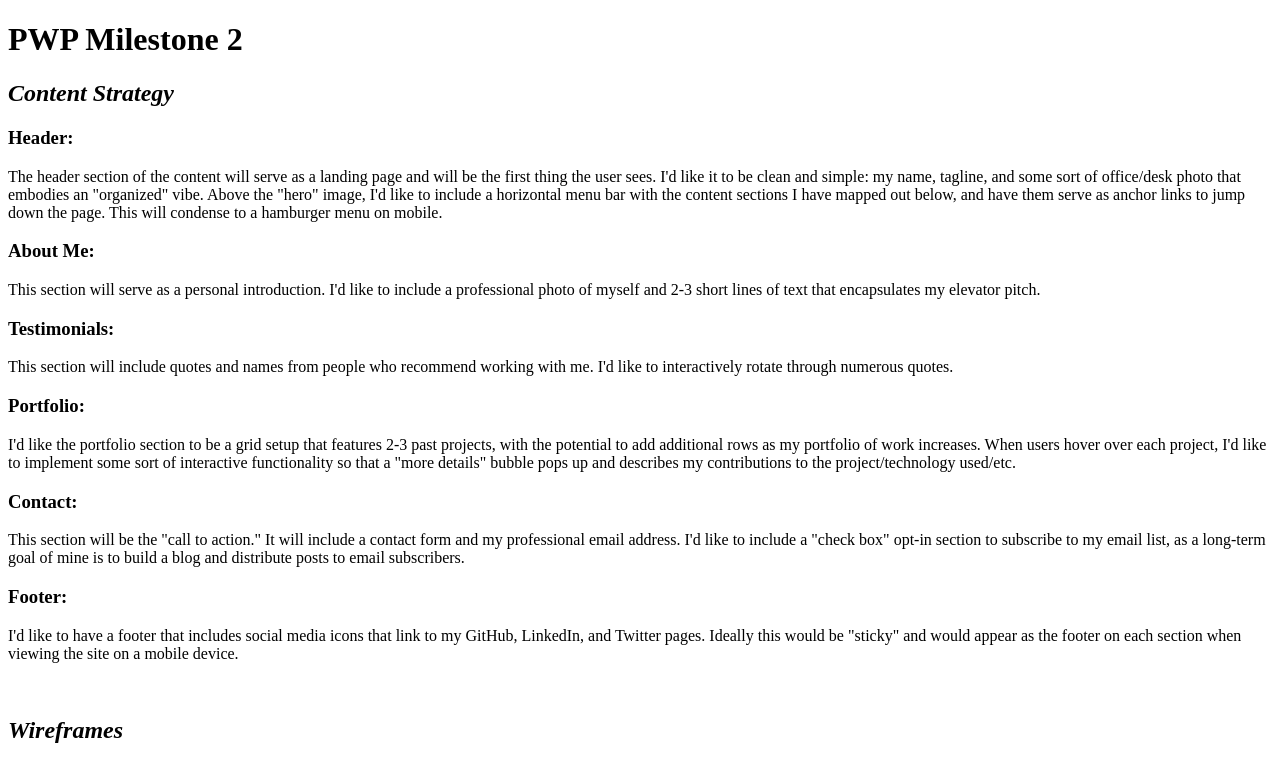
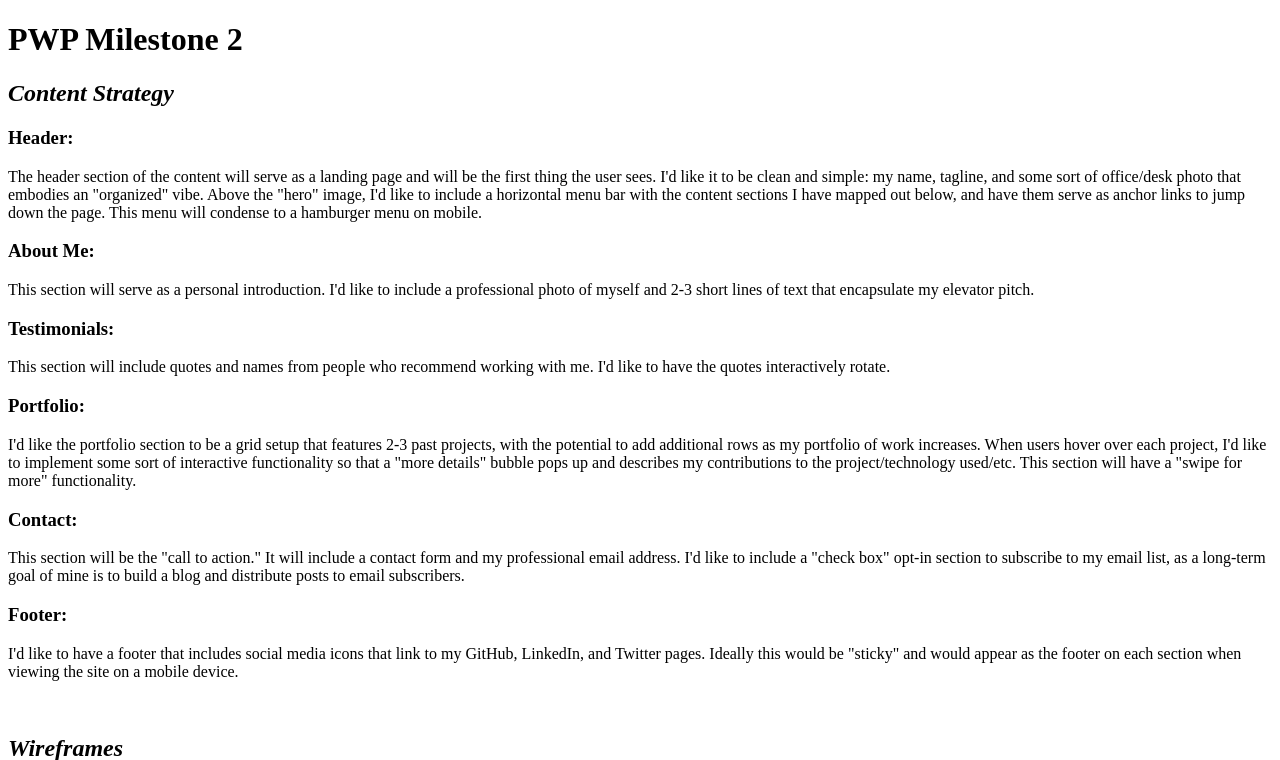
Before and after one commit to erincodes/portfolio-website, a PHP site: page /milestone-2.php in a window 1280 px wide. Shown: the top 760 px of the page. Run offline with PHP 8.4, Linux system fonts and the light colour scheme.

Commit message:
Uploaded desktop wireframe image and placed in content, did a final content review before submitting to instructors.

```diff
--- a/public_html/documentation/milestone-2.php
+++ b/public_html/documentation/milestone-2.php
@@ -8,13 +8,13 @@
 		<h1>PWP Milestone 2</h1>
 		<h2><em>Content Strategy</em></h2>
 			<h3>Header:</h3>
-				<p>The header section of the content will serve as a landing page and will be the first thing the user sees. I'd like it to be clean and simple: my name, tagline, and some sort of office/desk photo that embodies an "organized" vibe. Above the "hero" image, I'd like to include a horizontal menu bar with the content sections I have mapped out below, and have them serve as anchor links to jump down the page. This will condense to a hamburger menu on mobile.</p>
+				<p>The header section of the content will serve as a landing page and will be the first thing the user sees. I'd like it to be clean and simple: my name, tagline, and some sort of office/desk photo that embodies an "organized" vibe. Above the "hero" image, I'd like to include a horizontal menu bar with the content sections I have mapped out below, and have them serve as anchor links to jump down the page. This menu will condense to a hamburger menu on mobile.</p>
 			<h3>About Me:</h3>
-				<p>This section will serve as a personal introduction. I'd like to include a professional photo of myself and 2-3 short lines of text that encapsulates my elevator pitch.</p>
+				<p>This section will serve as a personal introduction. I'd like to include a professional photo of myself and 2-3 short lines of text that encapsulate my elevator pitch.</p>
 			<h3>Testimonials:</h3>
-				<p>This section will include quotes and names from people who recommend working with me. I'd like to interactively rotate through numerous quotes.</p>
+				<p>This section will include quotes and names from people who recommend working with me. I'd like to have the quotes interactively rotate.</p>
 			<h3>Portfolio:</h3>
-				<p>I'd like the portfolio section to be a grid setup that features 2-3 past projects, with the potential to add additional rows as my portfolio of work increases. When users hover over each project, I'd like to implement some sort of interactive functionality so that a "more details" bubble pops up and describes my contributions to the project/technology used/etc.</p>
+				<p>I'd like the portfolio section to be a grid setup that features 2-3 past projects, with the potential to add additional rows as my portfolio of work increases. When users hover over each project, I'd like to implement some sort of interactive functionality so that a "more details" bubble pops up and describes my contributions to the project/technology used/etc. This section will have a "swipe for more" functionality.</p>
 			<h3>Contact:</h3>
 				<p>This section will be the "call to action." It will include a contact form and my professional email address. I'd like to include a "check box" opt-in section to subscribe to my email list, as a long-term goal of mine is to build a blog and distribute posts to email subscribers.</p>
 			<h3>Footer:</h3>
@@ -25,6 +25,7 @@
 			<img src="images/erin-wireframe-mobile.png" alt="Mobile Wireframe">
 	  	<br>
 		<h3>Desktop Wireframe</h3>
+			<img src="images/erin-wireframe-desktop.png" alt="Desktop Wireframe">
 		<br>
 	</body>
 </html>
```
Also changed, not shown: public_html/documentation/images/erin-wireframe-desktop.png (added).
